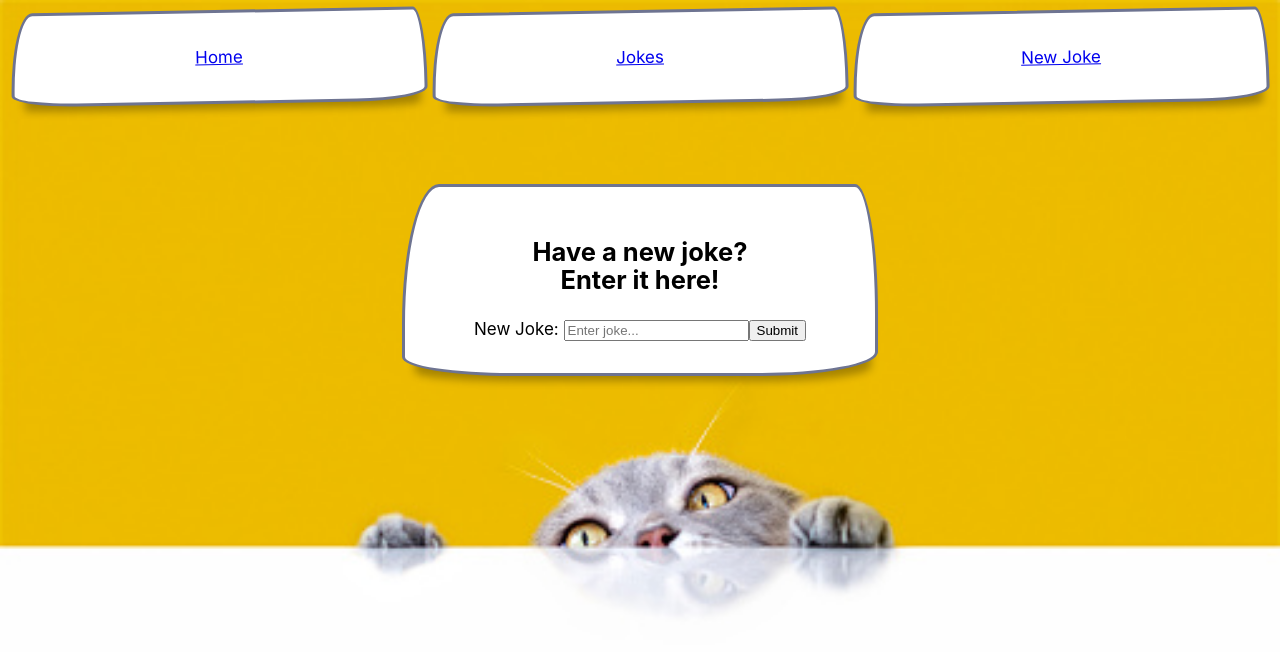
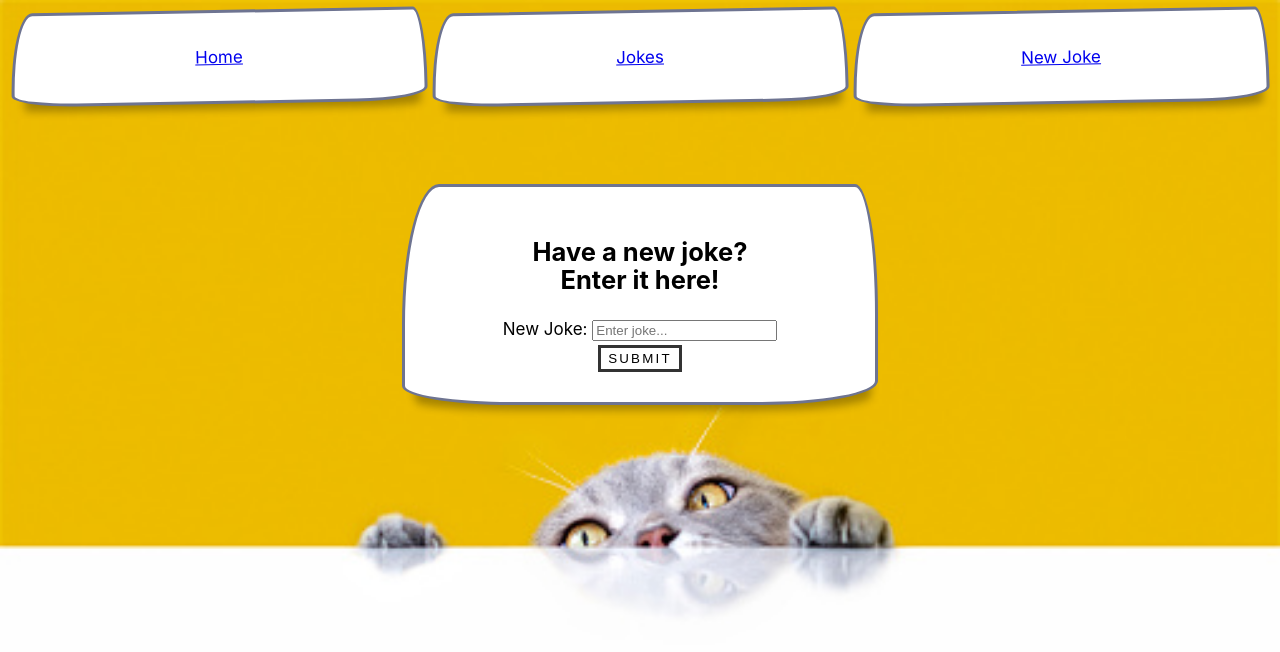
Before and after one commit to riannacastro/joke-frontend, a React (Create React App) app: page /new in a window 1280 px wide. Shown: the top 652 px of the page. Built offline with nearby package versions, Linux system fonts and the light colour scheme.

Commit message:
added id to submit

```diff
--- a/src/App.css
+++ b/src/App.css
@@ -127,6 +127,18 @@ body {
     position: relative;
 }
 
+#submit-btn {
+    padding: 3px 7px;
+    display: inline-block;
+    border: 3px solid #333333;
+
+    /* border-radius: 2% 6% 5% 4% / 1% 1% 2% 4%; */
+    text-transform: uppercase;
+    letter-spacing: 0.3ch;
+    background: #ffffff;
+    position: relative;
+}
+
 .joke-cont {
     display: inline-block;
 }
--- a/src/Components/jokes/JokeForm.js
+++ b/src/Components/jokes/JokeForm.js
@@ -29,7 +29,7 @@ class JokeForm extends Component {
                     value={this.state.joke}
                     type="text"
                     placeholder="Enter joke..." />
-                <input type="submit" />
+                <input id="submit-btn" type="submit" />
             </form>
         )
     }
```
